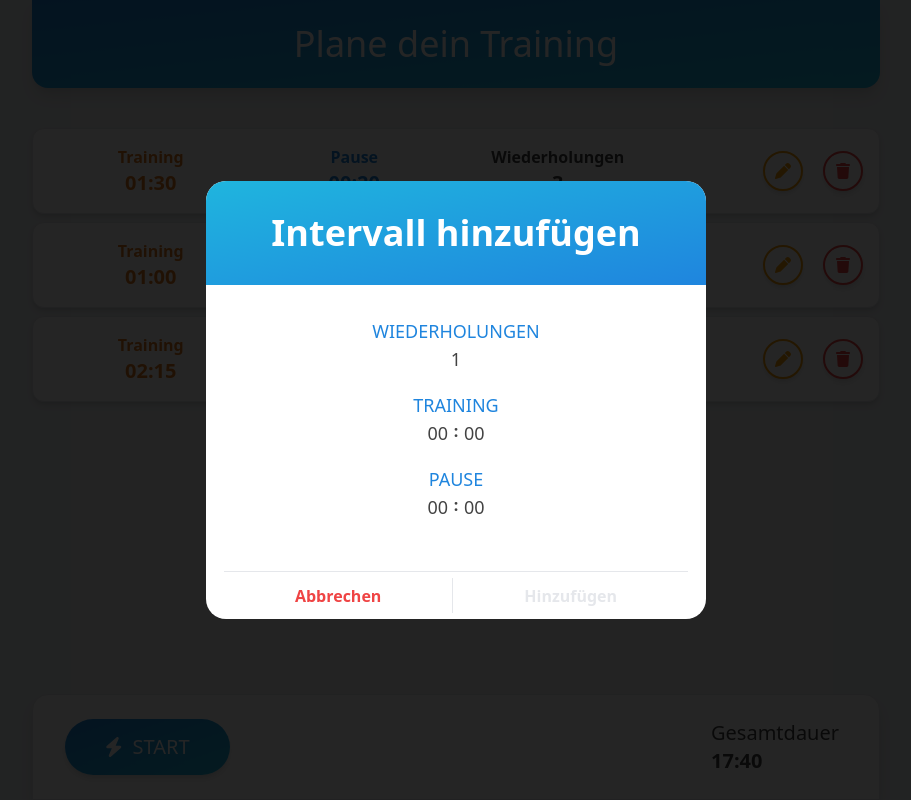
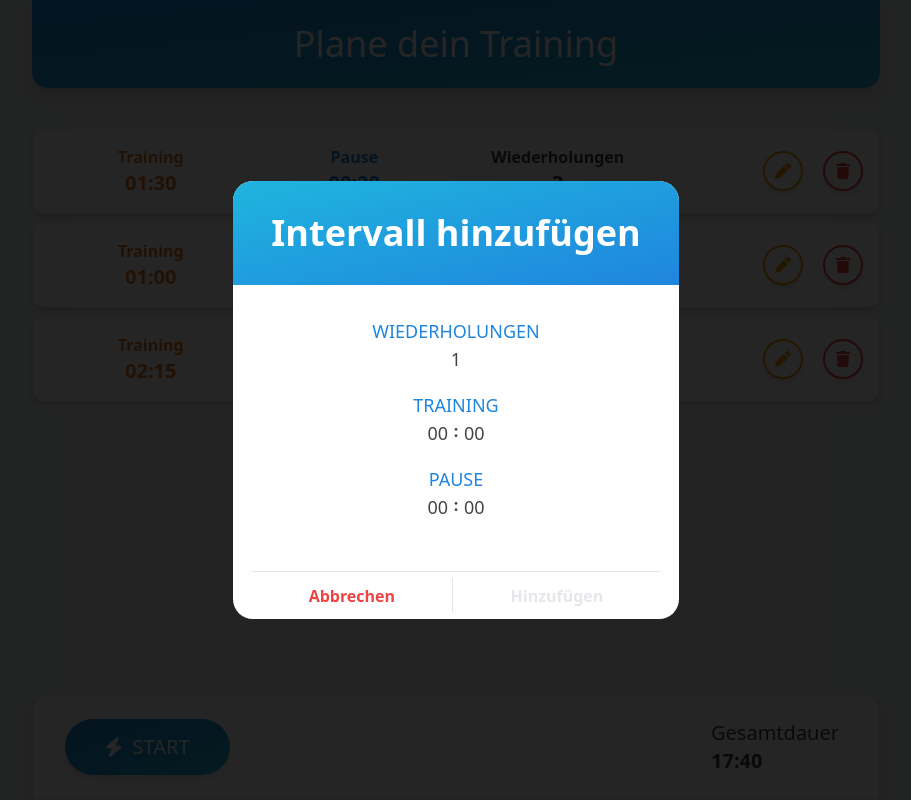
Before and after one commit to Leon-1207/dbv-timer, a Nuxt app: page / in a window 1280 px wide. Both pictures are taken after a click on the button 640 px from the left and 454 px from the top of the page. Shown: the whole page, without its empty margins (184-1095 px from the left). Built offline with nearby package versions, Linux system fonts and the light colour scheme.

Commit message:
FIX: dialog window padding

```diff
--- a/components/dialogWindow.vue
+++ b/components/dialogWindow.vue
@@ -2,7 +2,7 @@
   <div
     class="modal-overlay flex flex-col justify-start items-center overflow-auto"
   >
-    <div class="modal bg-opacity-50  overflow-hidden">
+    <div class="modal bg-opacity-50 overflow-hidden">
       <div class="flex min-h-full flex-col justify-between">
         <div class="mb-12">
           <slot name="body" />
@@ -48,7 +48,7 @@ export default {};
 .modal {
   text-align: center;
   background-color: white;
-  width: 500px;
+  max-width: 500px;
   margin-top: 10%;
   margin-bottom: 10%;
   margin-right: 10px;
@@ -70,6 +70,6 @@ export default {};
 }
 
 .dialog-title {
-  @apply text-3xl sm:text-4xl font-bold text-white mb-8 -mx-5 py-8 bg-gradient-to-tl from-theme to-theme-gradient;
+  @apply text-3xl sm:text-4xl font-bold text-white mb-8 -mx-5 py-8 bg-gradient-to-tl from-theme to-theme-gradient px-10;
 }
 </style>
```
